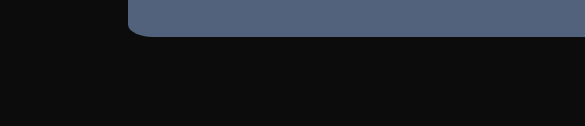
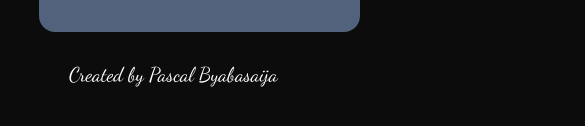
Before and after one commit to Byabasaija/Weather-App, a website built with webpack: page dist/index.html in a window 390 px wide. Shown: the part 686-812 px from the top of the page, 585 px wide, since content can reach past the window. Built offline with nearby package versions, Linux system fonts and the light colour scheme; no server answers.

Commit message:
design mobile view

```diff
--- a/dist/index.html
+++ b/dist/index.html
@@ -8,7 +8,7 @@
     <link href="https://fonts.googleapis.com/css2?family=Karla:wght@300&family=Roboto+Mono&display=swap" rel="stylesheet">
     <title>Weather</title>
 </head>
-<body style="margin-left: 20%;">
+<body style="margin-left: 10%;">
     <h1 class="heading">Weather App</h1>
     <section class="top-banner">
         <form>
@@ -33,6 +33,10 @@
 
         </div>
 
+        <div class="author">
+            <span>Created by Pascal Byabasaija</span>
+        </div>
+
 
 
 
--- a/dist/styles.css
+++ b/dist/styles.css
@@ -59,7 +59,7 @@
     font: 1rem/1.3 "Roboto", sans-serif;
     background: var(--bg_main);
     color: var(--text_light);
-    padding: 50px;
+    padding-top: 50px;
   }
 
 
@@ -117,7 +117,7 @@
   min-height: 40px;
 }
 
-@media screen and (max-width: 700px) {
+@media screen and (max-width: 425px) {
   .top-banner form {
     flex-direction: column;
   }
@@ -155,6 +155,16 @@
 
 }
 
+@media screen and (max-width: 425px) {
+  .container {
+    width: 100%;
+  }
+  body {
+    margin-right: 30px;
+    margin-left: 30px;
+  }
+}
+
 .container #location {
   font-size: 40px;
   font-weight: bold;
@@ -165,3 +175,9 @@
   font-size: 30px;
   text-transform: capitalize;
 }
+
+.author {
+  padding: 30px;
+  font-family: 'Dancing Script', cursive;
+  font-size: 20px;
+}
```
